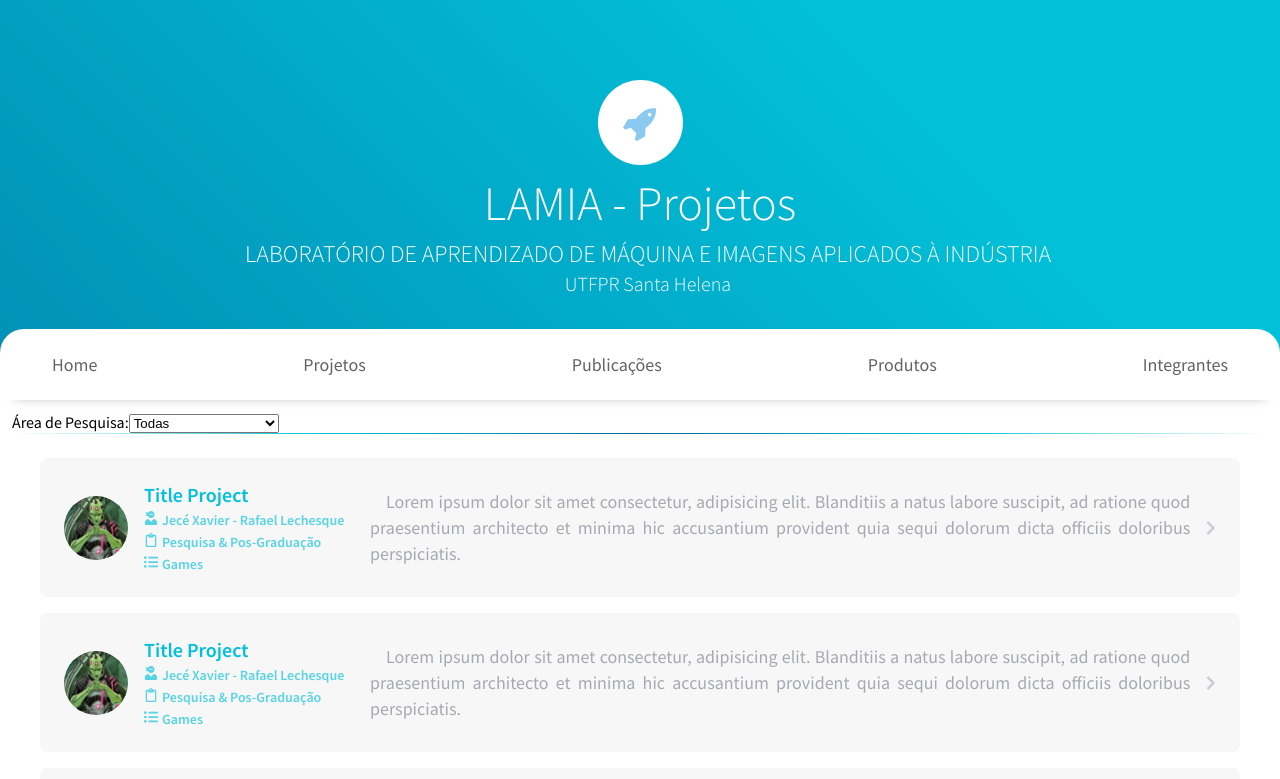
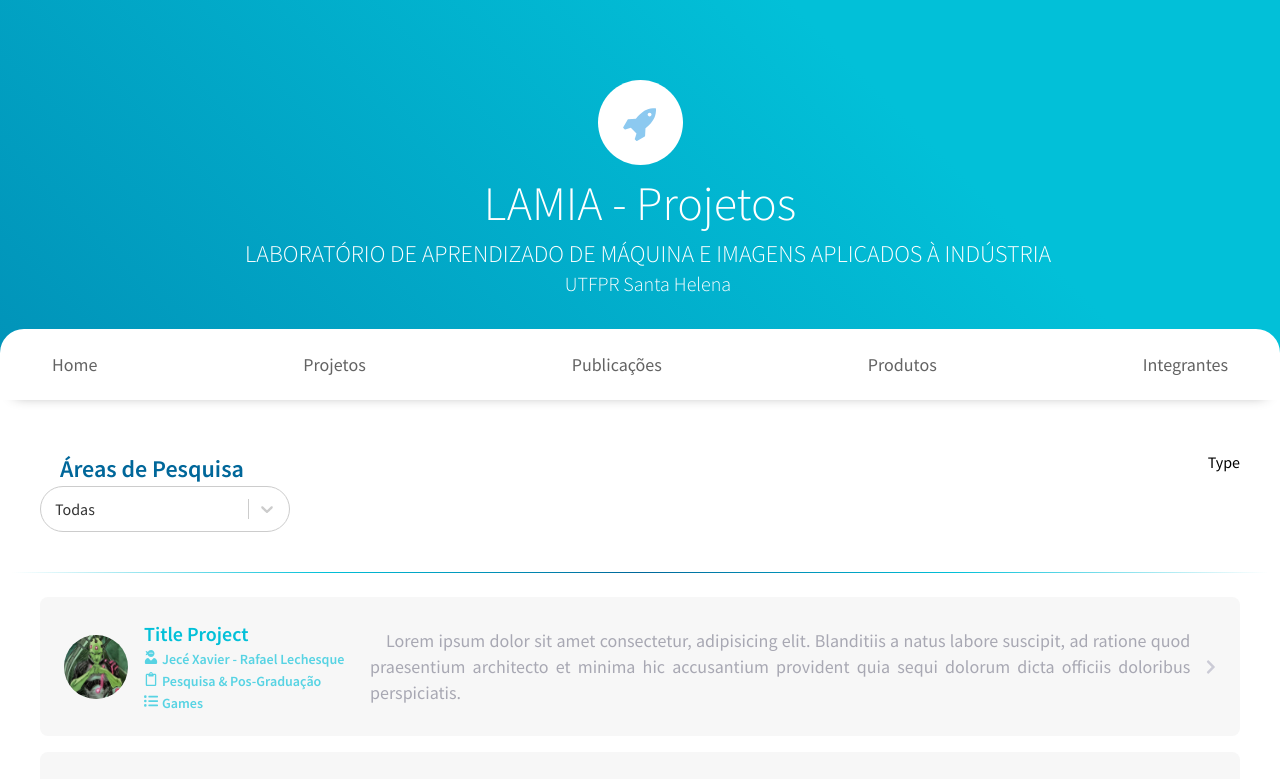
Before and after one commit to lamiautfpr/GTI01-2020---Site-LAMIA, a React (Create React App) app in the folder frontend/: page /projects in a window 1280 px wide. Shown: the top 779 px of the page. Built offline with nearby package versions, Linux system fonts and the light colour scheme.

Commit message:
Criando selecBox com react-select

```diff
--- a/frontend/package.json
+++ b/frontend/package.json
@@ -11,6 +11,7 @@
     "@types/react": "^16.9.0",
     "@types/react-dom": "^16.9.0",
     "@types/react-router-hash-link": "^1.2.1",
+    "@types/react-select": "^3.0.13",
     "axios": "^0.19.2",
     "polished": "^3.5.2",
     "react": "^16.13.1",
@@ -19,6 +20,7 @@
     "react-router-dom": "^5.1.2",
     "react-router-hash-link": "^1.2.2",
     "react-scripts": "3.4.1",
+    "react-select": "^3.1.0",
     "styled-components": "^5.1.0",
     "typescript": "~3.7.2"
   },
--- /dev/null
+++ b/frontend/src/components/SelectBox/index.tsx
@@ -0,0 +1,58 @@
+import React from 'react';
+import ReactDOM from 'react-dom';
+
+import { Theme } from 'react-select';
+import { transparentize } from 'polished';
+
+import { primaryColor } from '../../styles/paletsColores';
+import { Container, Label } from './style';
+
+interface SelectItem {
+  value: string;
+  label: string;
+}
+
+interface SelectBoxProps {
+  options: SelectItem[];
+  placeholder?: string;
+  label: string;
+}
+
+const SelectBox: React.FC<SelectBoxProps> = ({
+  options,
+  placeholder = 'Selecione...',
+  label,
+}) => {
+  function customTheme(theme: Theme): Theme {
+    return {
+      ...theme,
+      colors: {
+        ...theme.colors,
+        primary25: transparentize(0.9, primaryColor),
+        primary50: transparentize(0.5, primaryColor),
+        primary: primaryColor,
+      },
+      // borderRadius: 12,
+      spacing: {
+        baseUnit: 4,
+        controlHeight: 26,
+        menuGutter: 8,
+      },
+    };
+  }
+
+  return (
+    <>
+      <Label>{label}</Label>
+      <Container
+        theme={customTheme}
+        options={options}
+        placeholder={placeholder}
+        isSearchable
+        defaultValue={options[0]}
+      />
+    </>
+  );
+};
+
+export default SelectBox;
--- /dev/null
+++ b/frontend/src/components/SelectBox/style.ts
@@ -0,0 +1,30 @@
+import styled from 'styled-components';
+
+import Select from 'react-select';
+
+import { secondaryColor } from '../../styles/paletsColores';
+
+export const Container = styled(Select)`
+  min-width: 250px;
+  margin-top: 0px;
+
+  > div {
+    padding: 4px;
+
+    div {
+      border-radius: 8px;
+    }
+  }
+
+  > div:first-child {
+    border-radius: 50px;
+  }
+`;
+
+export const Label = styled.label`
+  font-size: 24px;
+  line-height: 34px;
+  font-weight: bold;
+  color: ${secondaryColor};
+  margin-left: 20px;
+`;
--- a/frontend/src/pages/Projects/index.tsx
+++ b/frontend/src/pages/Projects/index.tsx
@@ -1,3 +1,4 @@
+/* eslint-disable jsx-a11y/label-has-associated-control */
 import React from 'react';
 import ReactDOM from 'react-dom';
 
@@ -15,6 +16,14 @@
 import NavBar from '../../components/NavBar';
 import Separator from '../../components/Separator';
 import Footer from '../../components/Footer';
+import SelectBox from '../../components/SelectBox';
+
+const areaExpensive = [
+  { value: '0', label: 'Todas' },
+  { value: '1', label: 'Ciência de Dados' },
+  { value: '2', label: 'Visão Computacional' },
+  { value: '3', label: 'Games' },
+];
 
 const Home: React.FC = () => {
   return (
@@ -25,13 +34,17 @@
 
       <Main>
         <section>
-          Área de Pesquisa:
-          <select name="areaExpensive" id="">
-            <option value="All">Todas</option>
-            <option value="DataScient">Ciência de Dados</option>
-            <option value="VisionComputation">Visão Computacionar</option>
-          </select>
+          <div>
+            {/* // eslint-disable-next-line jsx-a11y/label-has-associated-control */}
+            <SelectBox
+              label="Áreas de Pesquisa"
+              options={areaExpensive}
+              placeholder="Selecione..."
+            />
+          </div>
+          <div>Type</div>
         </section>
+
         <Separator />
 
         <Projects>
--- a/frontend/src/pages/Projects/style.ts
+++ b/frontend/src/pages/Projects/style.ts
@@ -1,13 +1,26 @@
 import styled from 'styled-components';
 
 import { transparentize } from 'polished';
-import { secondaryBackground, primaryColor } from '../../styles/paletsColores';
+import {
+  secondaryBackground,
+  primaryColor,
+  secondaryColor,
+} from '../../styles/paletsColores';
 
 export const Main = styled.main`
   background: #fff;
   padding: 12px;
   border-radius: 0 0 24px 24px;
   margin-bottom: 100px;
+
+  section {
+    max-width: 1200px;
+    margin: 40px auto;
+
+    display: flex;
+    flex-direction: row;
+    justify-content: space-between;
+  }
 `;
 
 export const Projects = styled.div`
--- a/frontend/src/styles/global.ts
+++ b/frontend/src/styles/global.ts
@@ -16,12 +16,12 @@
     -webkit-font-smoothing: antialiased;
   }
 
-  body, input, button {
+  body, input, button, label {
     font-size: 16px;
     font-family: 'Source Sans Pro', sans-serif;
   }
 
-  p{
+  p, label{
     font-size: 16px;
     text-indent: 16px;
     line-height: 26px;
```
Also changed, not shown: 1 other file (tests, documents, lock files or other folders).
